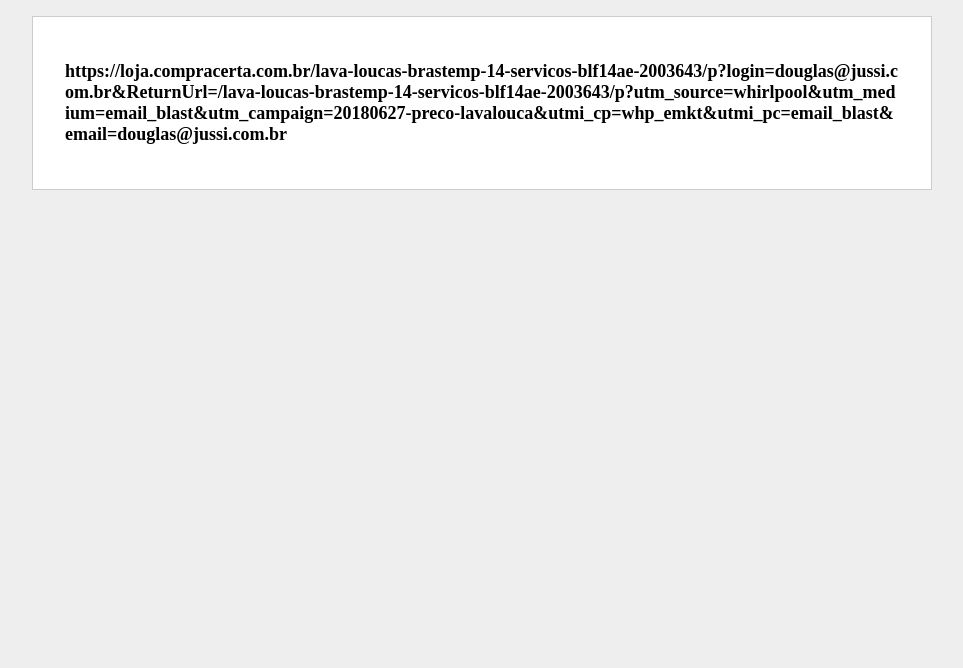
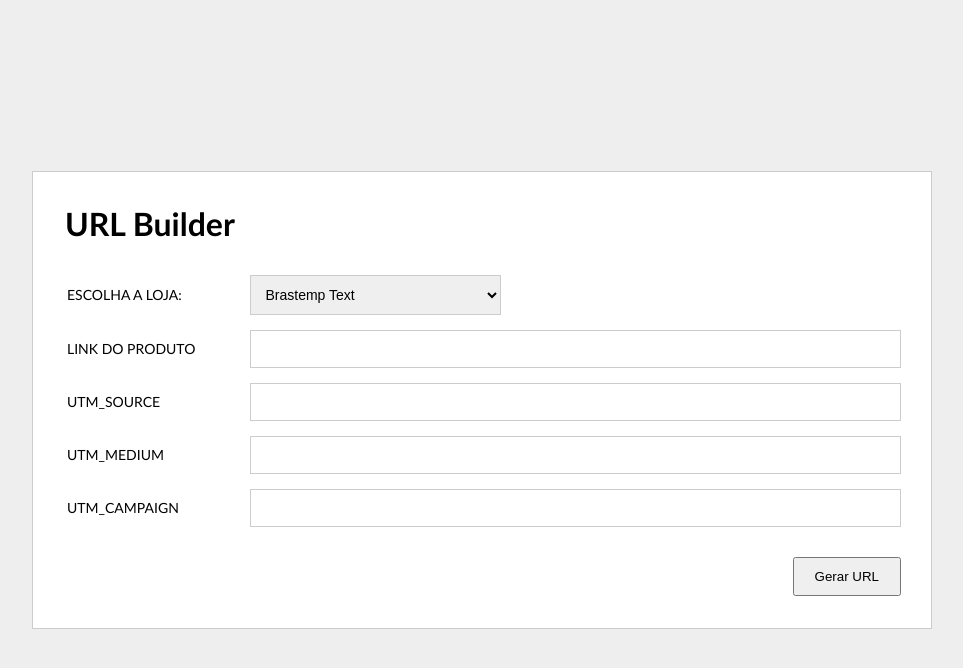
Before and after one commit to DouglasAmarelo/url-builder, a website: page src/index.html in a window 1280 px wide. Shown: the whole page, without its empty margins (158-1121 px from the left). Drawn offline with nearby package versions, Linux system fonts and the light colour scheme; files that its build step writes are made by us from their sources.

Commit message:
Layout e início do script

```diff
--- a/gulpfile.js
+++ b/gulpfile.js
@@ -20,7 +20,8 @@
 gulp.task('script', function () {
 	gulp.src('src/scripts/*.js')
 		.pipe(babel())
-		.pipe(gulp.dest('./dist/js'));
+		.pipe(gulp.dest('./dist/js'))
+		.pipe(connect.reload());
 });
 
 gulp.task('sass', function() {
--- a/package.json
+++ b/package.json
@@ -21,7 +21,9 @@
   },
   "homepage": "https://github.com/DouglasAmarelo/url-builder#readme",
   "babel": {
-      "presets": ["es2015"]
+    "presets": [
+      "es2015"
+    ]
   },
   "devDependencies": {
     "babel-cli": "^6.26.0",
--- a/src/index.html
+++ b/src/index.html
@@ -8,8 +8,75 @@
 	<link rel="stylesheet" href="css/style.css">
 </head>
 <body>
-	<div class="container">
-		<h1>URL Builder</h1>
+	<div class="container-wrap">
+		<div class="container">
+			<h1 class="page-title">URL Builder</h1>
+
+			<div class="url"></div>
+
+			<form action="#" class="url-form">
+				<fieldset>
+					<label for="loja">
+						Escolha a loja:
+					</label>
+					<select name="loja" id="loja">
+						<option value="Brastemp Value" data-url="https://loja.brastemp.com.br/">Brastemp Text</option>
+						<option value="Brastemp Empresa">Brastemp Empresa</option>
+						<option value="Consul">Consul</option>
+						<option value="Consul Empresa">Consul Empresa</option>
+						<option value="Direto na Loja">Direto na Loja</option>
+						<option value="Compra Certa - Corp">Compra Certa - Corp</option>
+						<option value="Compra Certa - Colab">Compra Certa - Colab</option>
+					</select>
+				</fieldset>
+
+				<fieldset>
+					<label for="produto">Link do produto</label>
+					<input type="text" name="produto" id="produto" class="url-form__produto">
+				</fieldset>
+
+				<fieldset>
+					<label for="utmSource">utm_source</label>
+					<input type="text" name="" id="utmSource" class="url-form__utmSource">
+				</fieldset>
+
+				<fieldset>
+					<label for="utmMedium">utm_medium</label>
+					<input type="text" name="" id="utmMedium" class="url-form__utmMedium">
+				</fieldset>
+
+				<fieldset>
+					<label for="utmCampaign">utm_campaign</label>
+					<input type="text" name="" id="utmCampaign" class="url-form__utmCampaign">
+				</fieldset>
+
+				<div class="campos-cc">
+					<fieldset>
+						<label for="login">Variável de login</label>
+						<input type="text" name="" id="login" class="url-form__login">
+					</fieldset>
+
+					<fieldset>
+						<label for="utmiCp">utmi_cp</label>
+						<input type="text" name="" id="utmiCp" class="url-form__utmiCp">
+					</fieldset>
+
+					<fieldset>
+						<label for="utmiPc">utmi_pc</label>
+						<input type="text" name="" id="utmiPc" class="url-form__utmiPc">
+					</fieldset>
+
+					<fieldset>
+						<label for="email">Variável de email</label>
+						<input type="text" name="" id="email" class="url-form__email">
+					</fieldset>
+				</div>
+
+				<fieldset class="text-right">
+					<input type="submit" value="Gerar URL">
+				</fieldset>
+			</form>
+		</div>
 	</div>
 	<script src="js/app.js"></script>
 </body>
--- a/src/sass/style.scss
+++ b/src/sass/style.scss
@@ -2,21 +2,112 @@
 	box-sizing: border-box;
 }
 
+html,
+body {
+	height: 100%;
+	min-height: 100vh;
+	width: 100%;
+}
+
 body {
 	background-color: #eee;
+	font-family: 'Trebuchet MS', 'Lucida Sans Unicode', 'Lucida Grande', 'Lucida Sans', Arial, sans-serif;
 	margin: 0;
 	padding: 0;
 }
 
+.page-title { margin: 0 0 1em 0; }
+
+.container-wrap {
+	min-height: 100vh;
+	display: flex;
+	align-items: center;
+	justify-content: center;
+}
+
 .container {
+	display: block;
 	background-color: #fff;
 	border: 1px solid #ccc;
-	margin: 1em auto;
 	max-width: 900px;
 	padding: 2em;
+	margin: 1em;
+	word-break: break-all;
+	width: 100%;
+}
+
+.text-right { text-align: right; }
+
+.url {
+	background-color: #eee;
+	border: 1px solid #ccc;
+	font-size: 12px;
+	padding: 1.5em;
 	word-break: break-all;
 
-	h1 {
-		font-size: 18px;
+	&:empty { display: none; }
+}
+
+
+.url-form {
+	display: block;
+
+	fieldset {
+		display: block;
+		border: 0;
+		font-size: 0;
+		margin-top: 15px;
+		padding: 0;
+		width: 100%;
+	}
+
+	label {
+		@media (max-width: 720px) { width: 100%; }
+		display: inline-block;
+		font-size: 14px;
+		padding: 10px 0;
+		text-transform: uppercase;
+		width: 22%;
+	}
+
+	select,
+	input[type='text'] {
+		@media (max-width: 720px) { width: 100%; }
+		border: 1px solid #ccc;
+		display: inline-block;
+		font-size: 14px;
+		padding: 10px;
+		width: 78%;
+	}
+
+	select {
+		@media (max-width: 720px) { width: 100%; }
+		width: 30%;
+	}
+
+	input[type='submit'] {
+		display: inline-block;
+		padding: 10px 20px;
+		margin: 0;
+	}
+
+	// Esconde campos de Compra Certa
+	&[class*='compra'] {
+		.campos-cc {
+			opacity: 1;
+			max-height: 350px;
+			z-index: 1;
+		}
 	}
 }
+
+.campos-cc {
+	max-height: 0;
+	opacity: 0;
+	position: relative;
+	transition:
+		max-height .4s ease,
+		opacity .6s ease
+	;
+	z-index: -10;
+}
--- a/src/scripts/app.js
+++ b/src/scripts/app.js
@@ -1,21 +1,82 @@
 (function() {
 	'use strict';
 
+	// const urlLoja       = 'https://loja.compracerta.com.br';
+	// let   paramSearch   = 'lava-loucas-brastemp-14-servicos-blf14ae-2003643/p';
+	// let   paramLogin    = 'douglas@jussi.com.br';
+	// let   paramSource   = 'whirlpool';
+	// let   paramMedium   = 'email_blast';
+	// let   paramCampaign = '20180627-preco-lavalouca';
+	// let   paramCp       = 'whp_emkt';
+	// let   paramPc       = 'email_blast';
+	// let   paramEmail    = paramLogin;
+
+	// Variables
+	const $formUrl      = document.querySelector('.url-form');
+	const $url          = document.querySelector('.url');
 	const urlLoja       = 'https://loja.compracerta.com.br';
-	let   paramSearch   = 'lava-loucas-brastemp-14-servicos-blf14ae-2003643/p';
-	let   paramLogin    = 'douglas@jussi.com.br';
-	let   paramSource   = 'whirlpool';
-	let   paramMedium   = 'email_blast';
-	let   paramCampaign = '20180627-preco-lavalouca';
-	let   paramCp       = 'whp_emkt';
-	let   paramPc       = 'email_blast';
-	let   paramEmail    = paramLogin;
+	let paramSearch;
+	let paramLogin;
+	let paramSource;
+	let paramMedium;
+	let paramCampaign;
+	let paramCp;
+	let paramPc;
+	let paramEmail;
+	let completeUrl;
 
-	let completeUrl = `${urlLoja}/${paramSearch}?login=${paramLogin}&ReturnUrl=/${paramSearch}?utm_source=${paramSource}&utm_medium=${paramMedium}&utm_campaign=${paramCampaign}&utmi_cp=${paramCp}&utmi_pc=${paramPc}&email=${paramEmail}`;
+	// Atualiza o valor das variáveis com o valor dos campos
+	function updateVariables() {
+		paramSearch   = $formUrl.produto.value;
+		paramLogin    = $formUrl.login.value;
+		paramSource   = $formUrl.utmSource.value;
+		paramMedium   = $formUrl.utmMedium.value;
+		paramCampaign = $formUrl.utmCampaign.value;
+		paramCp       = $formUrl.utmiCp.value;
+		paramPc       = $formUrl.utmiPc.value;
+		paramEmail    = $formUrl.email.value;
 
-	let $h = document.querySelector('h1');
+		// Atualiza a URL final
+		urlTemplate();
+	}
 
-	$h.innerText = completeUrl;
+	// Define o template com base na loja escolhida
+	function urlTemplate() {
+		let loja = $formUrl.loja.value;
 
-	console.log('URL', completeUrl);
+		// var sel = document.querySelector('#loja');
+		// var selected = sel.options[sel.selectedIndex];
+		// var extra = selected.getAttribute('data-url');
+		// console.log(extra);
+
+		completeUrl = `${urlLoja}/${paramSearch}?utm_source=${paramSource}&utm_medium=${paramMedium}&utm_campaign=${paramCampaign}&utmi_cp=${paramCp}&utmi_pc=${paramPc}`;
+
+		if (loja === 'Compra Certa - Corp' || loja === 'Compra Certa - Colab') {
+			completeUrl = `${urlLoja}/${paramSearch}?login=${paramLogin}&ReturnUrl=/${paramSearch}?utm_source=${paramSource}&utm_medium=${paramMedium}&utm_campaign=${paramCampaign}&utmi_cp=${paramCp}&utmi_pc=${paramPc}&email=${paramEmail}`;
+			return;
+		}
+
+		$url.textContent = completeUrl;
+	}
+
+	// Cmpos do formulário
+	$formUrl.addEventListener('change', function(e) {
+		updateVariables();
+	});
+
+	// Select do formulário
+	$formUrl.loja.addEventListener('change', function() {
+		let text = this.value
+		text = text.toLocaleLowerCase();
+		text = text.replace(/-/gm, '');
+		text = text.replace(/\s+/gm, '-');
+
+		$formUrl.setAttribute('class', `url-form ${text}`);
+	});
+
+	// Submit do formulário
+	$formUrl.addEventListener('submit', function(e) {
+		e.preventDefault();
+	});
+
 })();
```
